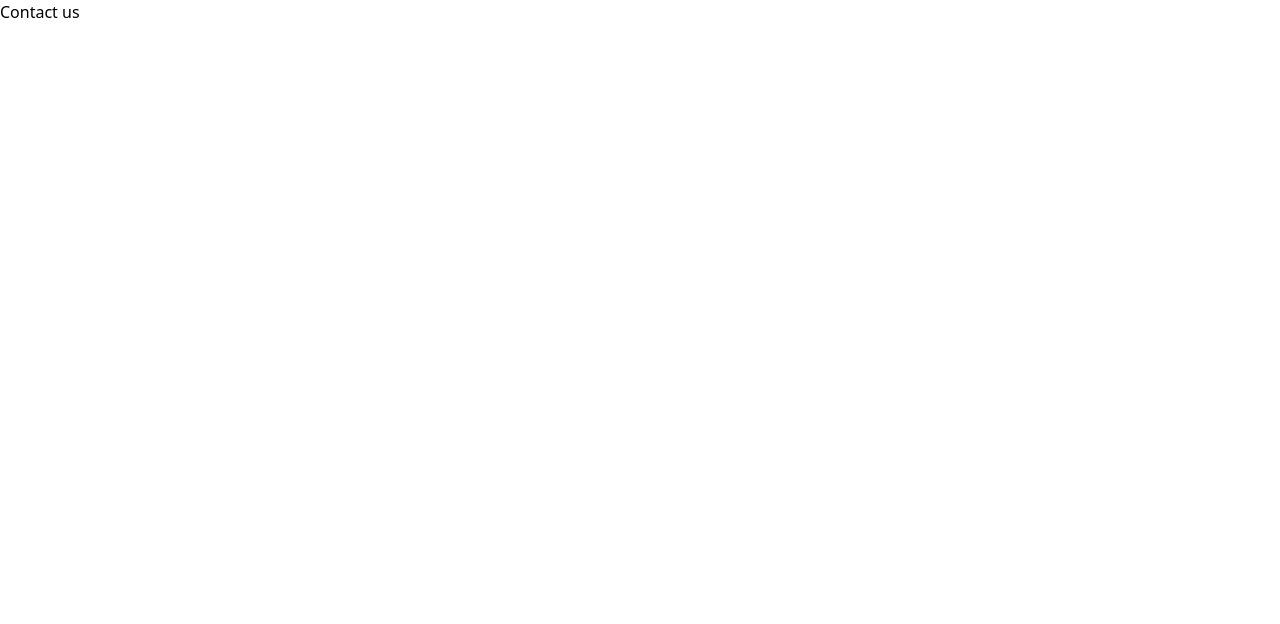
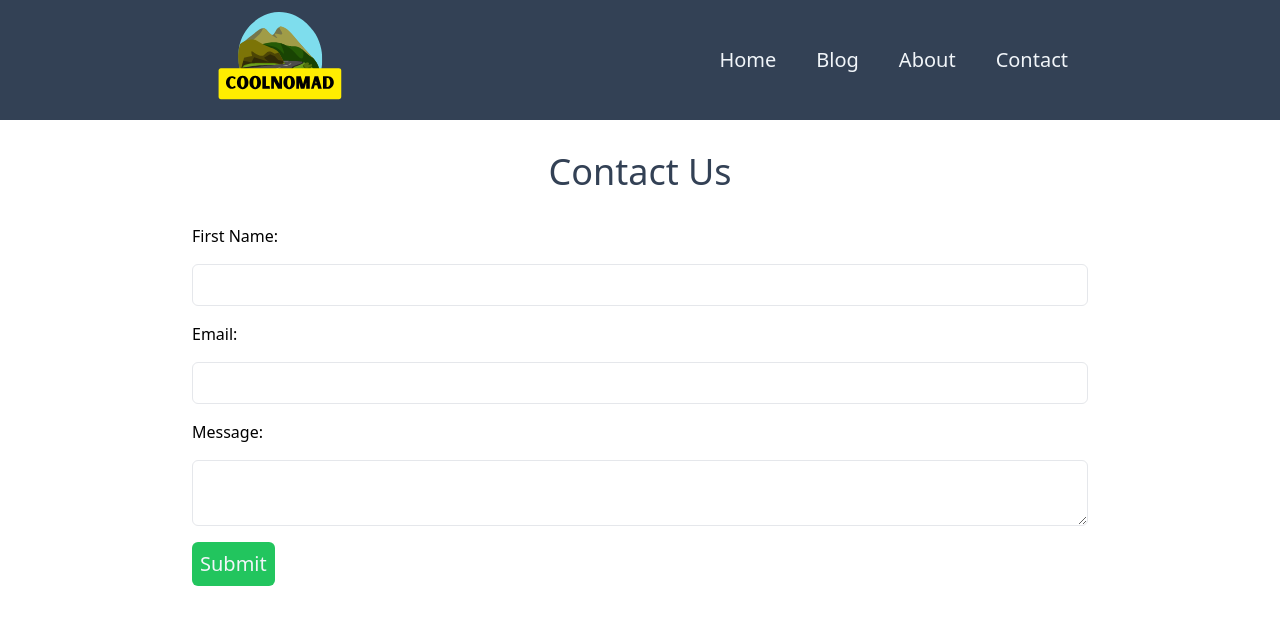
Before and after one commit to Hombre2014/nextjs-headless-wp-blog, a Next.js app: page /contact in a window 1280 px wide. Shown: the top 624 px of the page. Built offline with nearby package versions, Linux system fonts and the light colour scheme.

Commit message:
Implement contact page.

```diff
--- /dev/null
+++ b/pages/api/form.js
@@ -0,0 +1,9 @@
+export default function handler(req, res) {
+  const body = req.body;
+
+  if (!body.firstName || !body.message || !body.email) {
+    return res.status(400).json({ data: 'First name, email, and message fields are required!' });
+  }
+
+  return res.status(200).json({ data: 'Message sent successfully!' });
+}
--- a/pages/contact.js
+++ b/pages/contact.js
@@ -1,7 +1,77 @@
+import Head from 'next/head';
+import SiteHeader from '@/components/SiteHeader';
+import SiteFooter from '@/components/SiteFooter';
+import { useState } from 'react';
+
 export default function Contact() {
+
+  const [submitStatus, setSubmitStatus] = useState(false);
+  const [responseMessage, setResponseMessage] = useState('');
+  const [alertColor, setAlertColor] = useState('bg-red-500');
+
+  const handleSubmit = async (event) => {
+    event.preventDefault();
+
+    const data = {
+      firstName: event.target.firstName.value,
+      email: event.target.email.value,
+      message: event.target.message.value
+    }
+
+    const jsonData = JSON.stringify(data);
+
+    const response = await fetch('/api/form', {
+      method: 'POST',
+      headers: {
+        'Content-Type': 'application/json'
+      },
+      body: jsonData
+    });
+
+    const result = await response.json();
+    console.log(result);
+
+    setSubmitStatus(true);
+    setResponseMessage(result.data);
+
+    if (!response.ok) {
+      setAlertColor('bg-red-500');
+    } else {
+      setAlertColor('bg-green-500');
+    }
+  }
+
   return (
-    <div>
-      <h1>Contact us</h1>
+    <>
+      <Head>
+        <title key="pageTitle">Contact Us</title>
+      </Head>
+      <section className='bg-slate-700'>
+        <SiteHeader className="header-page z-10 relative" />
+      </section>
+      <section>
+        <div className='container mx-auto lg:max-w-4xl'>
+          <h1 className='text-4xl text-center text-slate-700 py-8'>Contact Us</h1>
+          <form className='contact-form' onSubmit={handleSubmit}>
+            <label htmlFor='firstName'>First Name:</label>
+            <input type='text' id='firstName' name='firstName' />
+            <label htmlFor='email'>Email:</label>
+            <input type='email' id='email' name='email' />
+            <label htmlFor='message'>Message:</label>
+            <textarea id='message' name='message'></textarea>
+            <button type='submit'>Submit</button>
+          </form>
+          {submitStatus ? <SubmissionAlert message={responseMessage} alertColor={alertColor} /> : ''}
+        </div>
+      </section>
+    </>
+  )
+};
+
+const SubmissionAlert = ({ message, alertColor }) => {
+  return (
+    <div className={`${alertColor} py-2 px-4 mt-4 text-slate-100 rounded-md`}>
+      {message}
     </div>
   )
-};
+}
--- a/styles/main.css
+++ b/styles/main.css
@@ -22,4 +22,17 @@
   .post-content h2 {
     @apply text-2xl font-bold py-4;
   }
+
+  .contact-form label {
+    @apply block w-full mb-4;
+  }
+
+  .contact-form input,
+  .contact-form textarea {
+    @apply block border focus:outline-none focus:ring focus:ring-yellow-300 focus:ring-offset-2 focus:ring-opacity-50 w-full p-2 mb-4 rounded-md;
+  }
+
+  .contact-form button {
+    @apply inline-block bg-green-500 focus:outline-none focus:ring focus:ring-yellow-300 focus:ring-offset-2 focus:ring-opacity-50 mb-4 p-2 text-slate-100 text-xl hover:bg-green-600 active:bg-green-700 rounded-md;
+  }
 }
```
